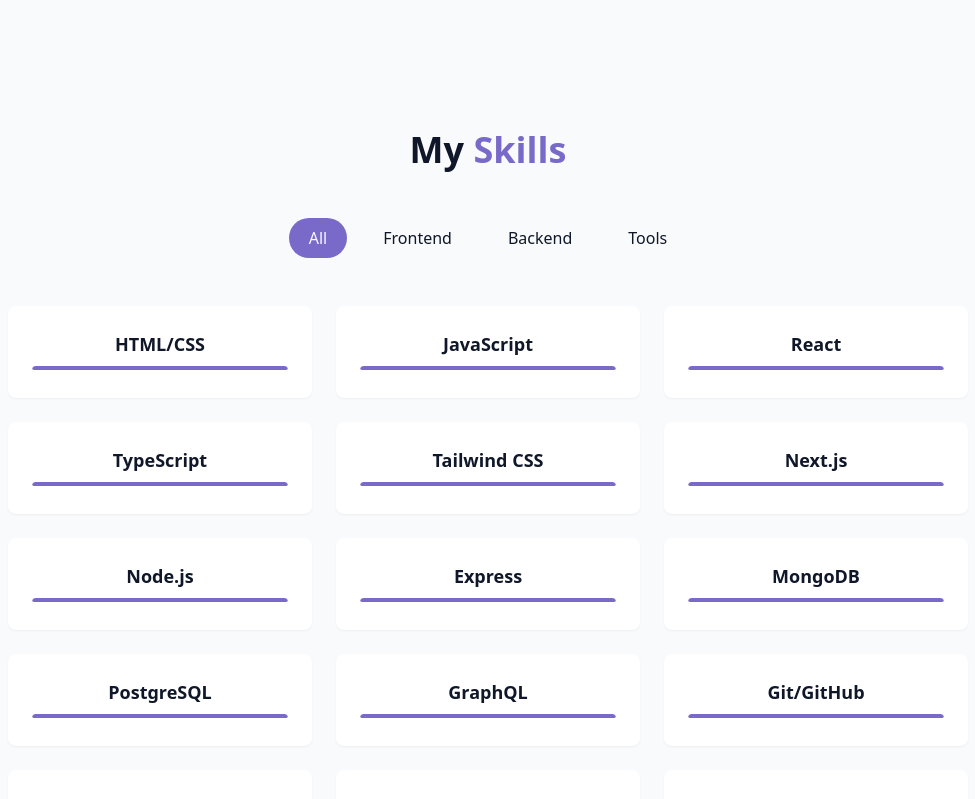
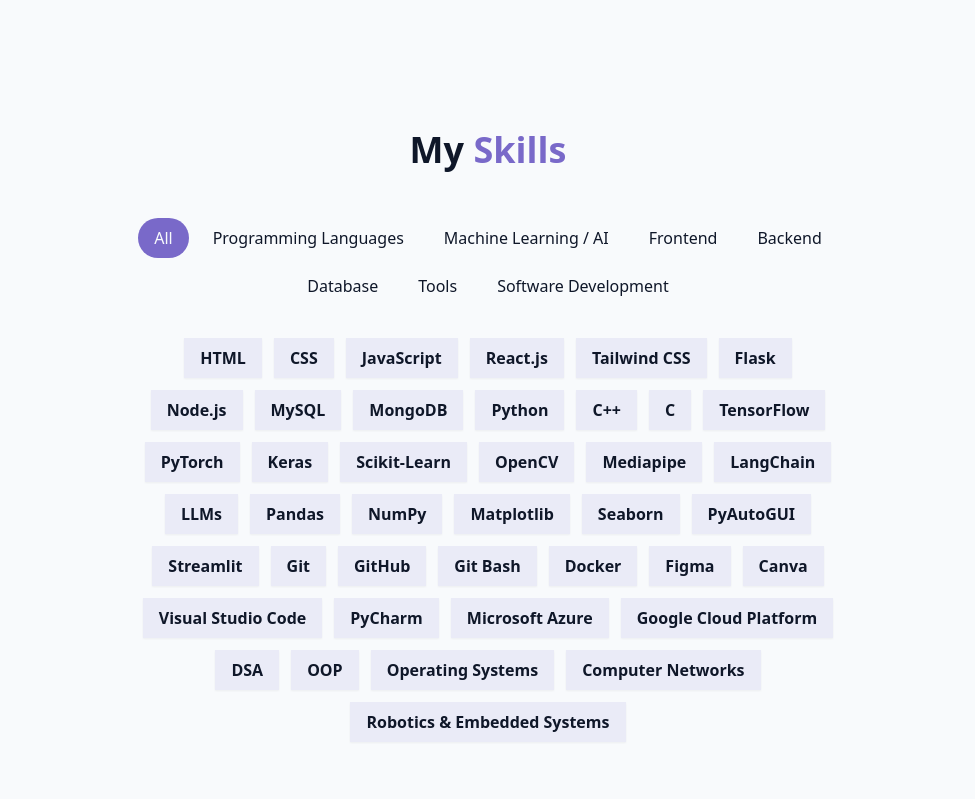
Before and after one commit to vishnujangid88/My-portfolio, a React (Vite) app: page / in a window 1280 px wide. Shown: the part 2100-2899 px from the top of the page, without its empty margins (152-1127 px from the left). Built offline with nearby package versions, Linux system fonts and the light colour scheme.

Commit message:
Updated Skills Section

```diff
--- a/src/components/SkillSection.jsx
+++ b/src/components/SkillSection.jsx
@@ -3,71 +3,114 @@ import { cn } from "@/lib/utils";
 
 const skills = [
     // Frontend
-    { name: "HTML/CSS", category: "frontend" },
+    { name: "HTML", category: "frontend" },
+    { name: "CSS", category: "frontend" },
     { name: "JavaScript", category: "frontend" },
-    { name: "React", category: "frontend" },
-    { name: "TypeScript", category: "frontend" },
+    { name: "React.js", category: "frontend" },
     { name: "Tailwind CSS", category: "frontend" },
-    { name: "Next.js", category: "frontend" },
 
     // Backend
+    { name: "Flask", category: "backend" },
     { name: "Node.js", category: "backend" },
-    { name: "Express", category: "backend" },
-    { name: "MongoDB", category: "backend" },
-    { name: "PostgreSQL", category: "backend" },
-    { name: "GraphQL", category: "backend" },
+
+    // Database
+    { name: "MySQL", category: "database" },
+    { name: "MongoDB", category: "database" },
+
+    // Programming Languages
+    { name: "Python", category: "language" },
+    { name: "C++", category: "language" },
+    { name: "C", category: "language" },
+
+    // Machine Learning / AI
+    { name: "TensorFlow", category: "ml" },
+    { name: "PyTorch", category: "ml" },
+    { name: "Keras", category: "ml" },
+    { name: "Scikit-Learn", category: "ml" },
+    { name: "OpenCV", category: "ml" },
+    { name: "Mediapipe", category: "ml" },
+    { name: "LangChain", category: "ml" },
+    { name: "LLMs", category: "ml" },
+    { name: "Pandas", category: "ml" },
+    { name: "NumPy", category: "ml" },
+    { name: "Matplotlib", category: "ml" },
+    { name: "Seaborn", category: "ml" },
+    { name: "PyAutoGUI", category: "ml" },
+    { name: "Streamlit", category: "ml" },
 
     // Tools
-    { name: "Git/GitHub", category: "tools" },
+    { name: "Git", category: "tools" },
+    { name: "GitHub", category: "tools" },
+    { name: "Git Bash", category: "tools" },
     { name: "Docker", category: "tools" },
     { name: "Figma", category: "tools" },
-    { name: "VS Code", category: "tools" },
+    { name: "Canva", category: "tools" },
+    { name: "Visual Studio Code", category: "tools" },
+    { name: "PyCharm", category: "tools" },
+    { name: "Microsoft Azure", category: "tools" },
+    { name: "Google Cloud Platform", category: "tools" },
+
+    // Software Development
+    { name: "DSA", category: "software" },
+    { name: "OOP", category: "software" },
+    { name: "Operating Systems", category: "software" },
+    { name: "Computer Networks", category: "software" },
+    { name: "Robotics & Embedded Systems", category: "software" },
+
 ];
 
-const categories = ["all", "frontend", "backend", "tools"];
+const categories = [
+    { key: "all", label: "All" },
+    { key: "language", label: "Programming Languages" },
+    { key: "ml", label: "Machine Learning / AI" },
+    { key: "frontend", label: "Frontend" },
+    { key: "backend", label: "Backend" },
+    { key: "database", label: "Database" },
+    { key: "tools", label: "Tools" },
+    { key: "software", label: "Software Development" },
+];
 
 export const SkillSection = () => {
-    const [activeCategory, setActiveCategory] = useState("all");
+    const [activeTab, setActiveTab] = useState("all");
 
-    const filteredSkills = skills.filter(
-        (skill) => activeCategory === "all" || skill.category === activeCategory
-    );
+    const filteredSkills =
+        activeTab === "all"
+            ? skills
+            : skills.filter((skill) => skill.category === activeTab);
+
     return (
         <section id="skills" className="py-24 px-4 relative bg-secondary/30">
-            <div className="container mx-auto max-w-5xl">
+            <div className="container mx-auto max-w-3xl">
                 <h2 className="text-3xl md:text-4xl font-bold mb-12 text-center">
-                    My <span className="text-primary"> Skills</span>
+                    My <span className="text-primary">Skills</span>
                 </h2>
 
-                <div className="flex flex-wrap justify-center gap-4 mb-12">
-                    {categories.map((category, key) => (
+                {/* Tabs */}
+                <div className="flex flex-wrap justify-center gap-2 mb-8">
+                    {categories.map((cat) => (
                         <button
-                            key={key}
-                            onClick={() => setActiveCategory(category)}
+                            key={cat.key}
+                            onClick={() => setActiveTab(cat.key)}
                             className={cn(
-                                "px-5 py-2 rounded-full transition-colors duration-300 capitalize",
-                                activeCategory === category
+                                "px-4 py-2 rounded-full transition-colors duration-300 capitalize text-l font-medium",
+                                activeTab === cat.key
                                     ? "bg-primary text-primary-foreground"
-                                    : "bg-secondary/70 text-forefround hover:bd-secondary"
+                                    : "bg-secondary/70 text-foreground hover:bg-secondary"
                             )}
                         >
-                            {category}
+                            {cat.label}
                         </button>
                     ))}
                 </div>
 
-                <div className="grid grid-cols-1 sm:grid-cols-2 lg:grid-cols-3 gap-6">
-                    {filteredSkills.map((skill, key) => (
+                {/* Skills as Chips */}
+                <div className="flex flex-wrap justify-center gap-3">
+                    {filteredSkills.map((skill, idx) => (
                         <div
-                            key={key}
-                            className="bg-card p-6 rounded-lg shadow-xs card-hover "
+                            key={idx}
+                            className="bg-card px-4 py-2 bg-primary/10 shadow-xs text-s font-semibold card-hover transition-all duration-200"
                         >
-                            <div className="text-Center mb-2 text-lg font-semibold">
-                                <h3 className="font-semibold text-lg"> {skill.name}</h3>
-                            </div>
-                            <div className="w-full h-2 bg-secondary/50 rounded-full overflow-hidden">
-                                <div className="bg-primary h-1 rounded-full origin-left animate-[grow_1.5s_ease-out"/>
-                            </div>
+                            {skill.name}
                         </div>
                     ))}
                 </div>
```
